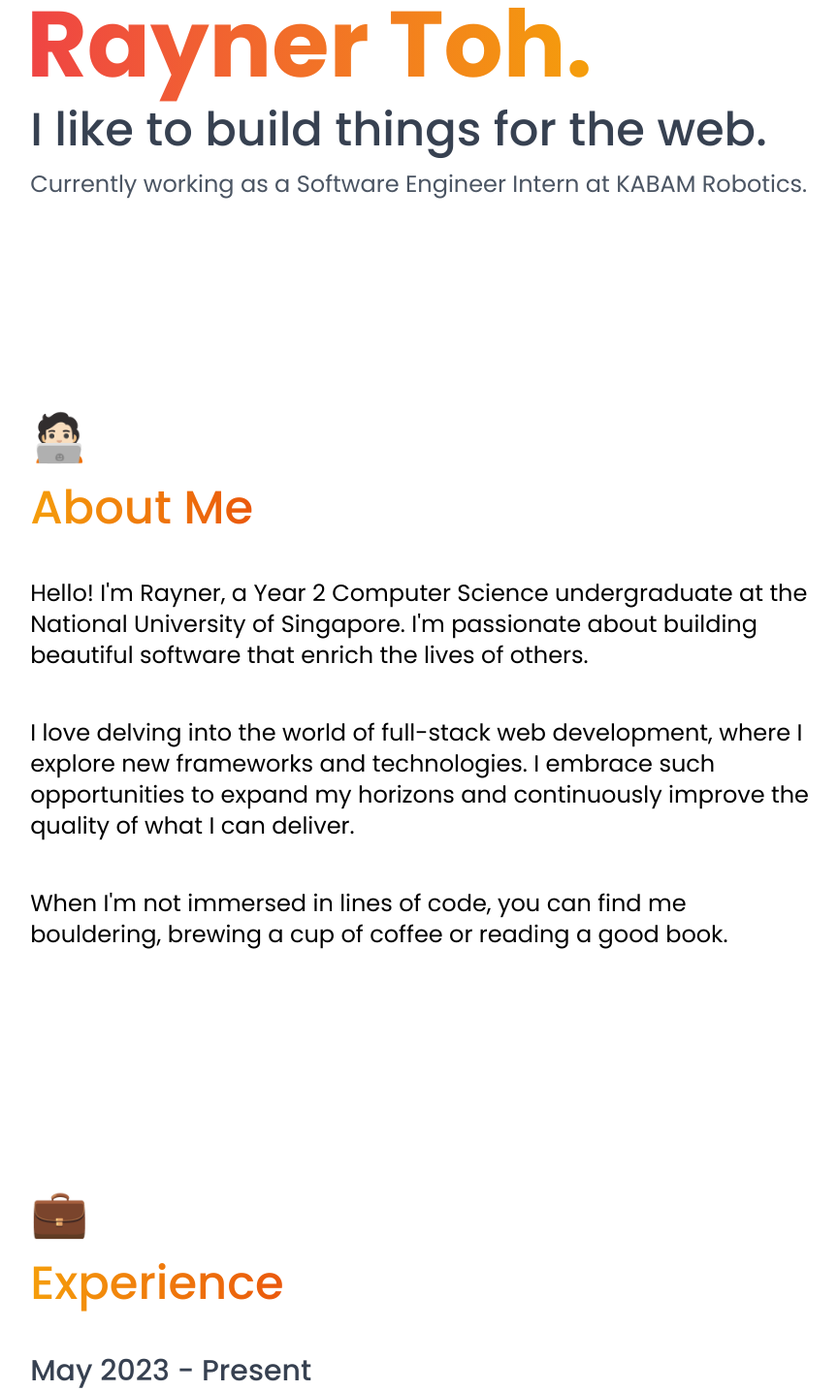
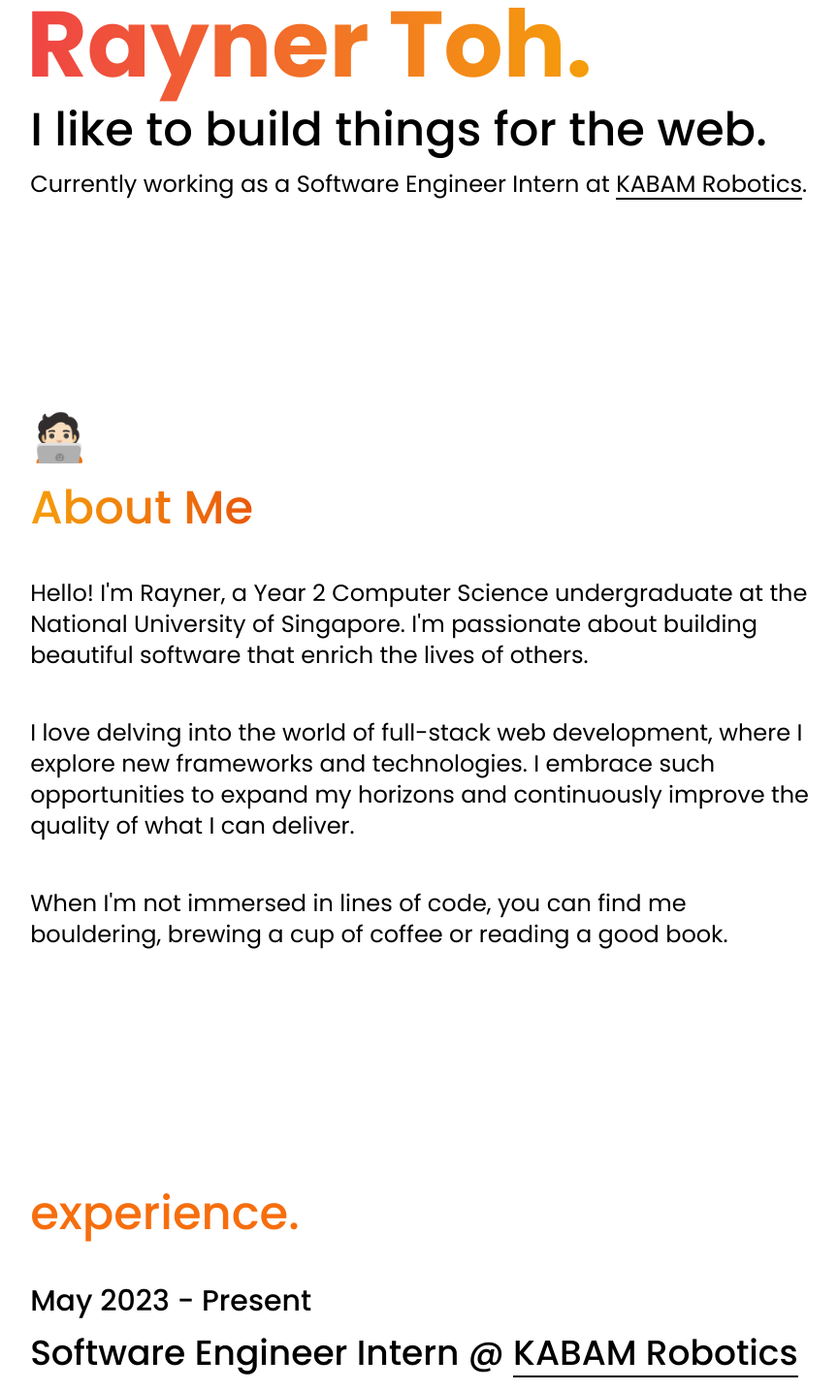
Before and after one commit to raynertjx/v2, a React (Vite) app: page / in a window 1280 px wide. Shown: the part 396-1831 px from the top of the page at 97% size, without its empty margins (6-870 px from the left). Built offline with nearby package versions, Linux system fonts and the light colour scheme.

Commit message:
Added underline hover animation

```diff
--- a/src/components/Experience.tsx
+++ b/src/components/Experience.tsx
@@ -1,24 +1,28 @@
+/* eslint-disable @typescript-eslint/no-empty-interface */
 import type { FC } from 'react';
-import { TbCaretRight } from 'react-icons/tb';
-import Card from './Card.astro';
 
 interface ExperienceProps {}
 
-const Experience: FC<ExperienceProps> = ({}) => {
+const Experience: FC<ExperienceProps> = () => {
   return (
     <section className='min-h-[100vh]' id='experience'>
-      <span className='inline-block text-5xl pb-6'>💼</span>
+      {/* <span className='inline-block text-5xl pb-6'>💼</span> */}
       <h1 className='mb-12'>
-        <span className='text-5xl font-medium mb-12 text-transparent bg-clip-text bg-gradient-to-l from-orange-600 to-amber-500'>
-          Experience
+        <span className='text-5xl font-medium mb-12 text-accent-orange'>
+          experience.
         </span>
       </h1>
       <div className='flex flex-col gap-4'>
-        <div className='text-gray-700 text-3xl font-medium'>
-          May 2023 - Present
-        </div>
+        <div className='text-3xl font-medium'>May 2023 - Present</div>
         <div className='text-4xl font-medium'>
-          Software Engineer Intern @ KABAM Robotics
+          Software Engineer Intern @{' '}
+          <a
+            className='before:scale-x-100 before:origin-left relative before:w-full before:h-0.5 before:transition-transform before:duration-300 before:bg-black dark:before:bg-[#dfdfdf] before:absolute before:left-0 before:bottom-0 hover:before:scale-x-0 hover:before:origin-right'
+            href='https://kabam.ai/'
+            target='_blank'
+          >
+            KABAM Robotics
+          </a>
         </div>
         <ul className='text-2xl flex flex-col gap-3 w-4/5'>
           <li>
@@ -31,7 +35,8 @@ const Experience: FC<ExperienceProps> = ({}) => {
           </li>
           <li>
             &#62; &ensp;Collaborated with cross-functional teams to ensure
-            smooth integration and continuous improvement of the web app.
+            smooth integration and continuous improvement of the web
+            application.
           </li>
           <li>
             &#62; &ensp;Implemented RESTful APIs to facilitate efficient data
--- a/src/components/Hello.tsx
+++ b/src/components/Hello.tsx
@@ -10,16 +10,26 @@ const Hello: FC<HelloProps> = () => {
         <span className='inline-block animate-wave text-5xl pb-6'>👋🏼</span>
         <div className='text-3xl'>Hi there! My name is</div>
         <div className='-translate-x-1 text-8xl'>
-          <span className='text-transparent bg-clip-text bg-gradient-to-r from-red-500 to-amber-500 font-bold'>
+          <span
+            className={`text-transparent bg-clip-text bg-gradient-to-r from-red-500 to-amber-500 font-bold`}
+          >
             Rayner Toh.
           </span>
         </div>
       </div>
-      <div className='text-5xl font-medium text-gray-700'>
+      <div className='text-5xl font-medium'>
         I like to build things for the web.
       </div>
-      <div className='text-2xl text-gray-600'>
-        Currently working as a Software Engineer Intern at KABAM Robotics.
+      <div className='text-2xl'>
+        Currently working as a Software Engineer Intern at{' '}
+        <a
+          className='before:scale-x-100 before:origin-left relative before:w-full before:h-0.5 before:transition-transform before:duration-300 before:bg-black dark:before:bg-[#dfdfdf] before:absolute before:left-0 before:bottom-0 hover:before:scale-x-0 hover:before:origin-right'
+          href='https://kabam.ai/'
+          target='_blank'
+        >
+          KABAM Robotics
+        </a>
+        .
       </div>
     </div>
   );
```
